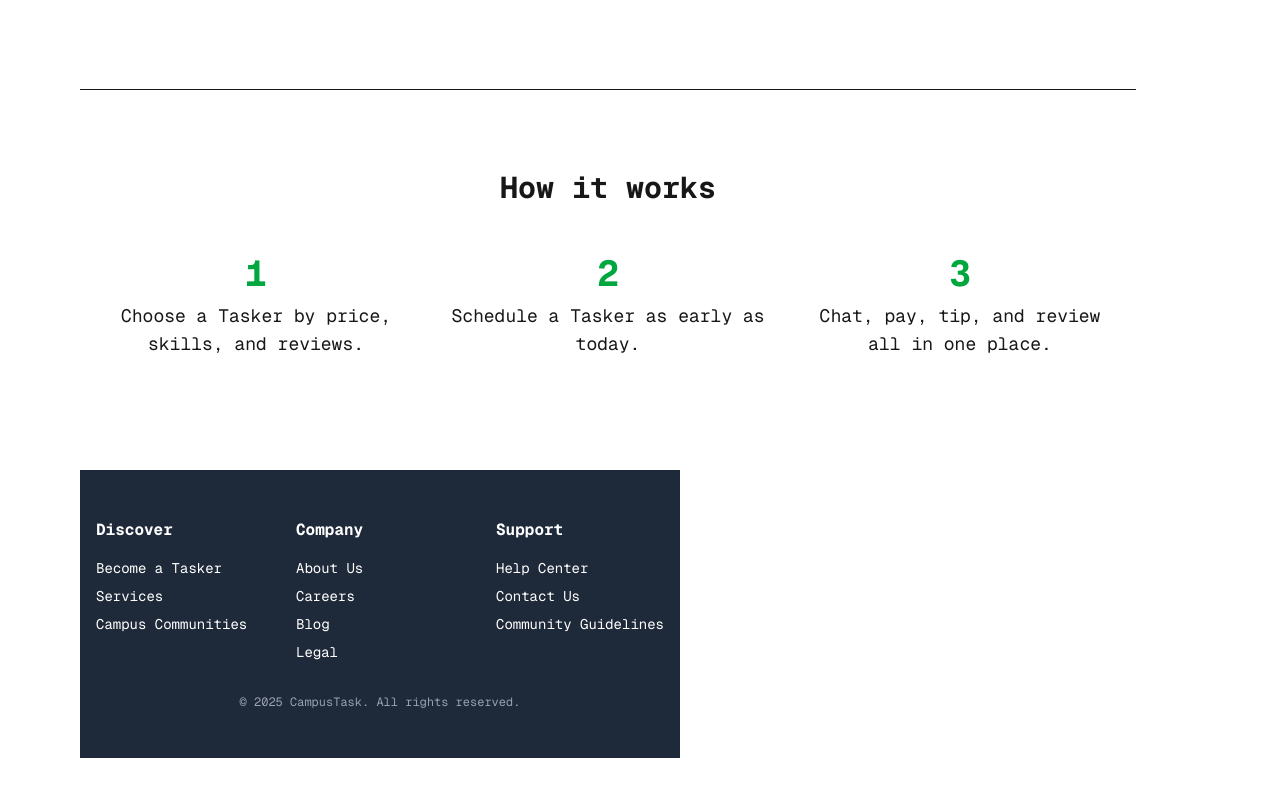
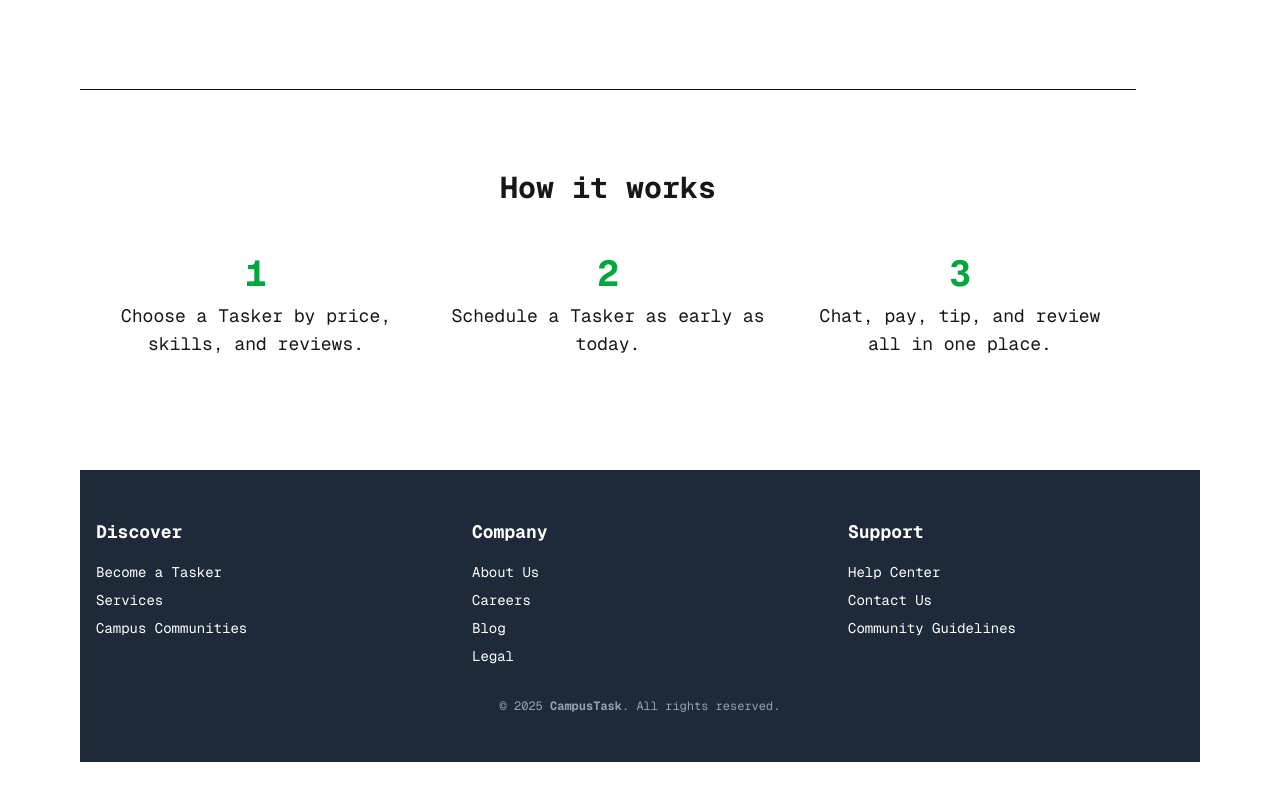
Before and after one commit to Temasar1/gigsgig-app, a Next.js app: page / in a window 1280 px wide. Shown: the part 1833-2633 px from the top of the page. Built offline with nearby package versions, Linux system fonts and the light colour scheme.

Commit message:
Update footer.tsx

```diff
--- a/src/components/footer.tsx
+++ b/src/components/footer.tsx
@@ -2,36 +2,36 @@ import React from "react";
 
 export default function Footer() {
   return (
-    <footer className="bg-gray-800 text-white py-12 px-4">
-      <div className="max-w-6xl mx-auto grid md:grid-cols-3 gap-8">
+    <footer className="bg-gray-800 text-white py-12 w-full">
+      <div className="w-full max-w-6xl mx-auto grid grid-cols-1 md:grid-cols-3 gap-10 px-4">
         <div>
-          <h4 className="font-bold mb-4">Discover</h4>
+          <h4 className="font-bold text-lg mb-4">Discover</h4>
           <ul className="space-y-2 text-sm">
-            <li>Become a Tasker</li>
-            <li>Services</li>
-            <li>Campus Communities</li>
+            <li><a href="#" className="hover:underline">Become a Tasker</a></li>
+            <li><a href="#" className="hover:underline">Services</a></li>
+            <li><a href="#" className="hover:underline">Campus Communities</a></li>
           </ul>
         </div>
         <div>
-          <h4 className="font-bold mb-4">Company</h4>
+          <h4 className="font-bold text-lg mb-4">Company</h4>
           <ul className="space-y-2 text-sm">
-            <li>About Us</li>
-            <li>Careers</li>
-            <li>Blog</li>
-            <li>Legal</li>
+            <li><a href="#" className="hover:underline">About Us</a></li>
+            <li><a href="#" className="hover:underline">Careers</a></li>
+            <li><a href="#" className="hover:underline">Blog</a></li>
+            <li><a href="#" className="hover:underline">Legal</a></li>
           </ul>
         </div>
         <div>
-          <h4 className="font-bold mb-4">Support</h4>
+          <h4 className="font-bold text-lg mb-4">Support</h4>
           <ul className="space-y-2 text-sm">
-            <li>Help Center</li>
-            <li>Contact Us</li>
-            <li>Community Guidelines</li>
+            <li><a href="#" className="hover:underline">Help Center</a></li>
+            <li><a href="#" className="hover:underline">Contact Us</a></li>
+            <li><a href="#" className="hover:underline">Community Guidelines</a></li>
           </ul>
         </div>
       </div>
       <p className="text-center text-xs text-gray-400 mt-8">
-        &copy; {new Date().getFullYear()} CampusTask. All rights reserved.
+        &copy; {new Date().getFullYear()} <strong>CampusTask</strong>. All rights reserved.
       </p>
     </footer>
   );
```
